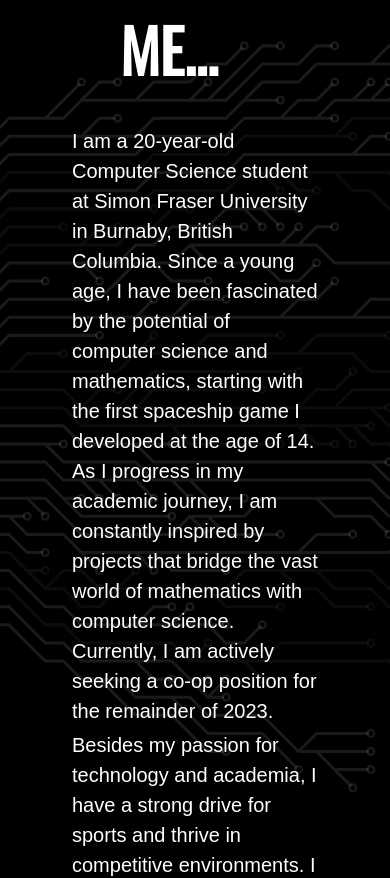
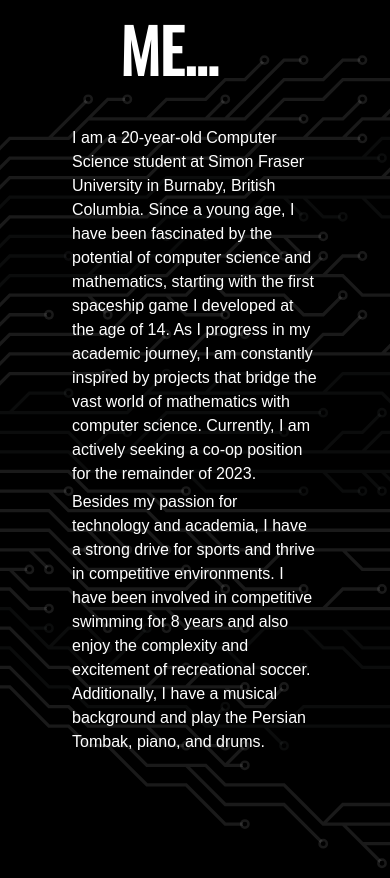
Before and after one commit to KoushaAm/KoushaAmouzesh-Portfolio, a Next.js app: page / in a window 390 px wide. Shown: the part 1160-2038 px from the top of the page. Built offline with nearby package versions, Linux system fonts and the light colour scheme.

Commit message:
more more font

```diff
--- a/styles/page.css
+++ b/styles/page.css
@@ -44,7 +44,7 @@ body {
   flex-direction: column;
   align-items: center;
   text-align: center;
-  margin-top: 50px;
+  margin-top: 10px;
   padding: 50px;
 }
 
@@ -85,6 +85,13 @@ body {
 @media screen and (max-width: 1000px) {
   .about-section {
     height: 120vh;
+    /* margin-bottom: 100px; */
+  }
+}
+
+@media screen and (max-width: 700vh) {
+  .about-section {
+    height: 130vh;
     margin-bottom: 100px;
   }
 }
@@ -115,6 +122,7 @@ body {
 
 
 .skill-section {
+  margin-top:-120px;
   background-image: url('./skill.svg');
   background-size: cover;
   background-repeat: no-repeat;
@@ -125,7 +133,7 @@ body {
 
 @media (max-width: 1000px) {
   .about-section p {
-    font-size: 20px;
+    font-size: 16px;
     padding: 2px;
   }
 }
```
